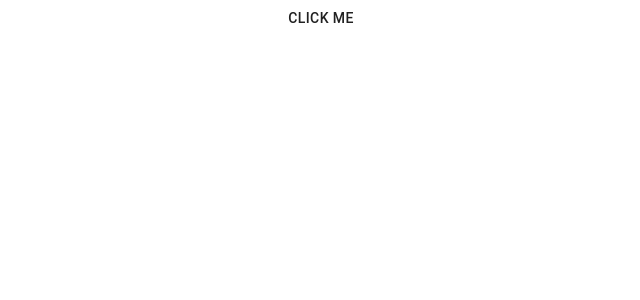
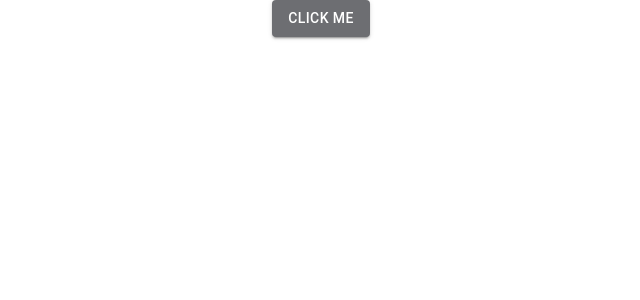
Before and after one commit to Software-Development-Mastermind/sdmm-flashcards, a React (Create React App) app in the folder client/: page / in a window 1280 px wide. Shown: the top 300 px of the page, without its empty margins (319-959 px from the left). Built offline with nearby package versions, Linux system fonts and the light colour scheme.

Commit message:
Added theme provider Wrapped App component in theme provider that will pass down custom theme to child components using react context. Set Primary and Secondary colors.

```diff
--- a/client/src/App.js
+++ b/client/src/App.js
@@ -5,7 +5,9 @@ import './App.css';
 function App() {
   return (
     <div className="App">
-      <Button>Click Me</Button>
+      <Button
+        variant="contained"
+        color="secondary">Click Me</Button>
     </div>
   );
 }
--- a/client/src/index.js
+++ b/client/src/index.js
@@ -1,12 +1,28 @@
 import React from 'react';
 import ReactDOM from 'react-dom';
+import {createMuiTheme, ThemeProvider} from "@material-ui/core/styles";
 import './index.css';
 import App from './App';
 import reportWebVitals from './reportWebVitals';
 
+
+const theme = createMuiTheme({
+  palette: {
+    primary: {
+      main: "#054771"
+    },
+    secondary: {
+      main: "#6D6E72"
+    }
+  }
+})
+
+
 ReactDOM.render(
   <React.StrictMode>
-    <App />
+    <ThemeProvider theme={theme}>
+       <App />
+    </ThemeProvider>
   </React.StrictMode>,
   document.getElementById('root')
 );
```
Also changed, not shown: 2 other files (tests, documents, lock files or other folders).
